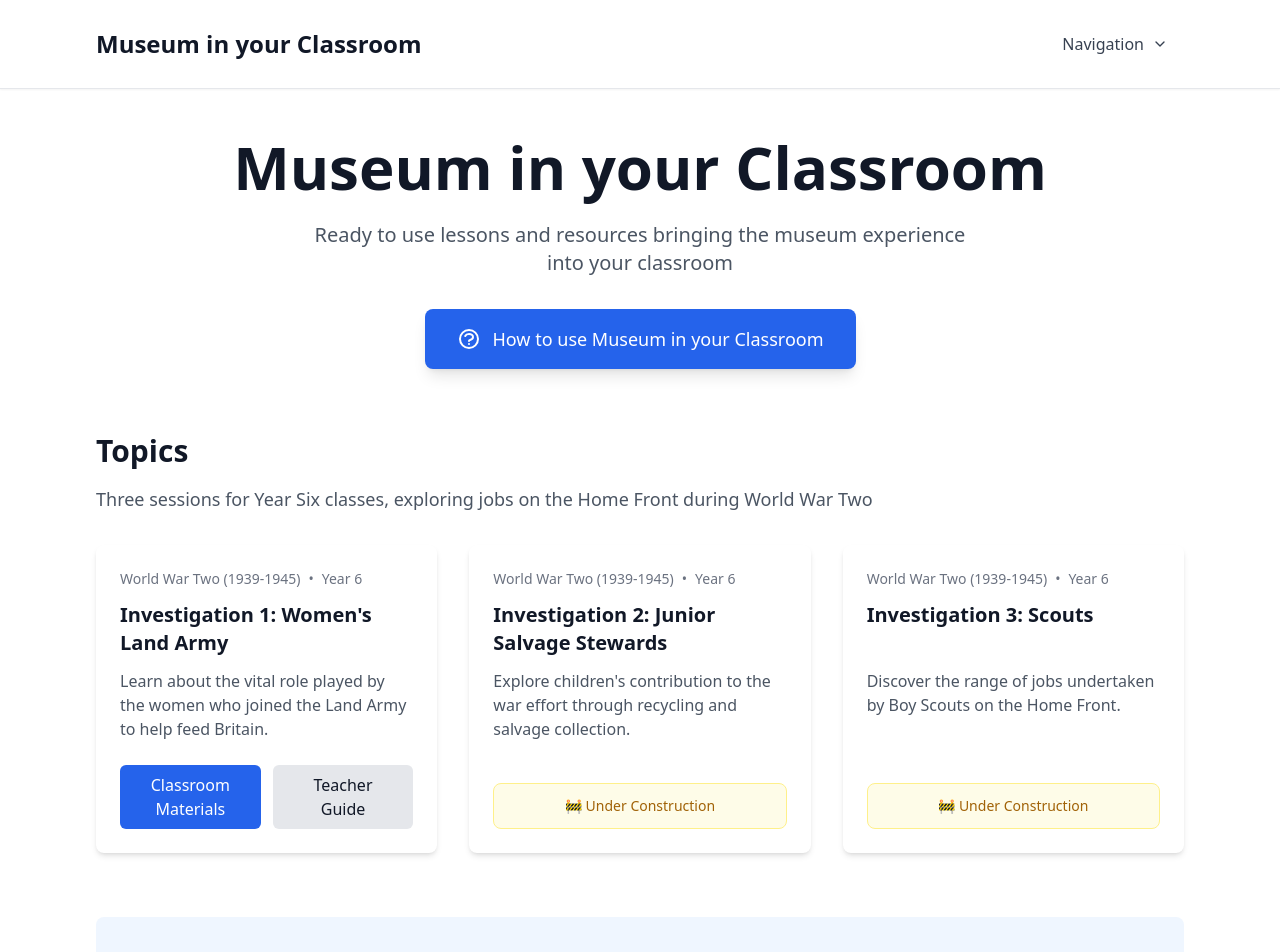
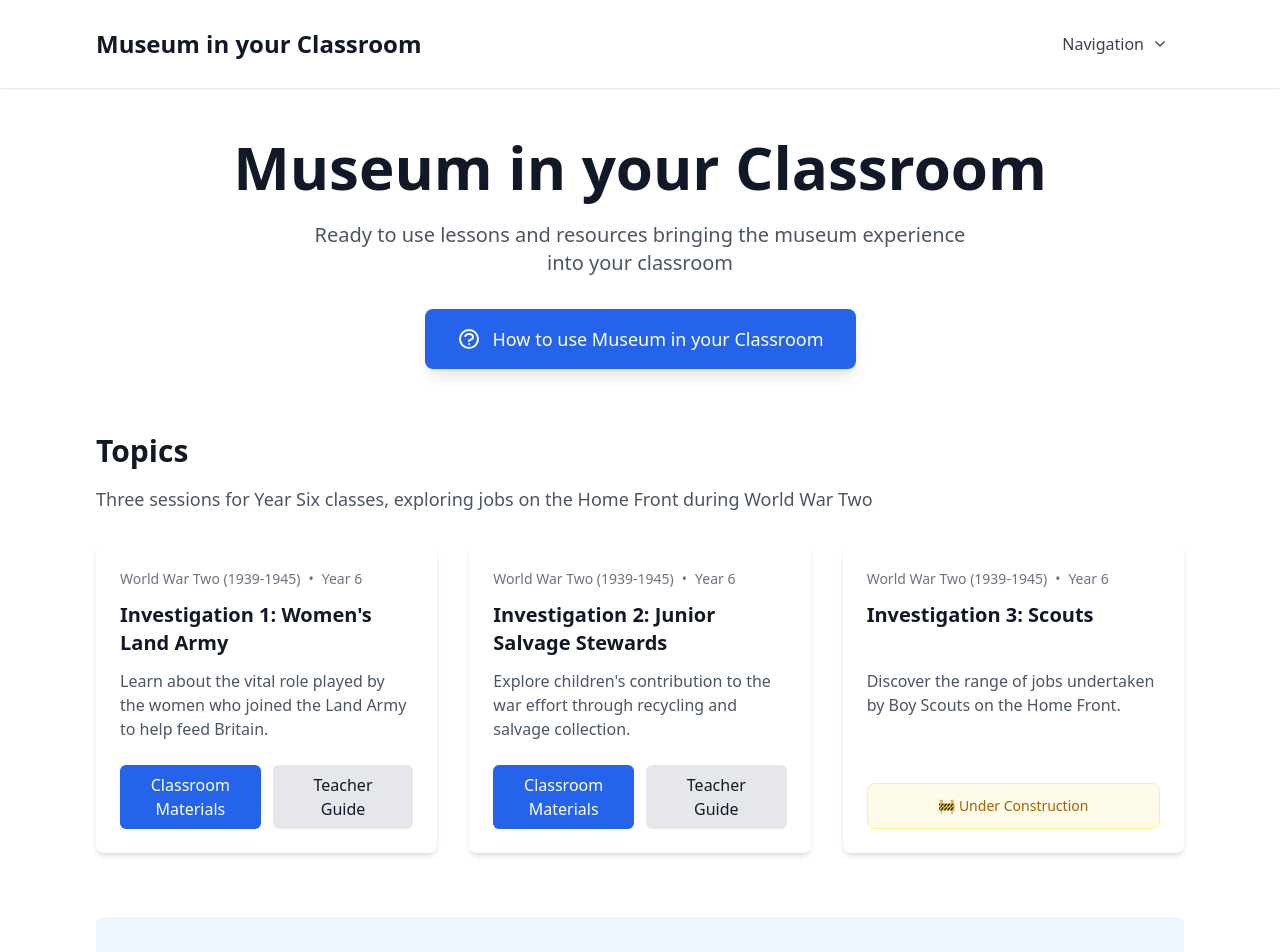
Before and after one commit to jonfrank/rosie-project, a React (Vite) app: page / in a window 1280 px wide. Shown: the top 952 px of the page. Built offline with nearby package versions, Linux system fonts and the light colour scheme.

Commit message:
Make Junior Salvage Stewards session available
- Remove 'Under Construction' status from home page
- Enable navigation menu links for salvage session
- Keep Scouts session as under construction

```diff
--- a/src/components/MainNav.jsx
+++ b/src/components/MainNav.jsx
@@ -37,7 +37,7 @@ const MainNav = () => {
       title: 'Investigation 2: Junior Salvage Stewards',
       shortTitle: 'Junior Salvage Stewards',
       description: 'Explore children\'s role in wartime recycling',
-      available: false
+      available: true
     },
     {
       id: 'scouts',
--- a/src/pages/Home.jsx
+++ b/src/pages/Home.jsx
@@ -76,7 +76,7 @@ const Home = () => {
                   {topic.description}
                 </p>
 
-                {topic.id === 1 ? (
+                {topic.id === 1 || topic.id === 2 ? (
                   <div className="flex flex-col sm:flex-row gap-3 mt-auto">
                     <Link
                       to={`/topic/${topic.slug}/classroom`}
```
